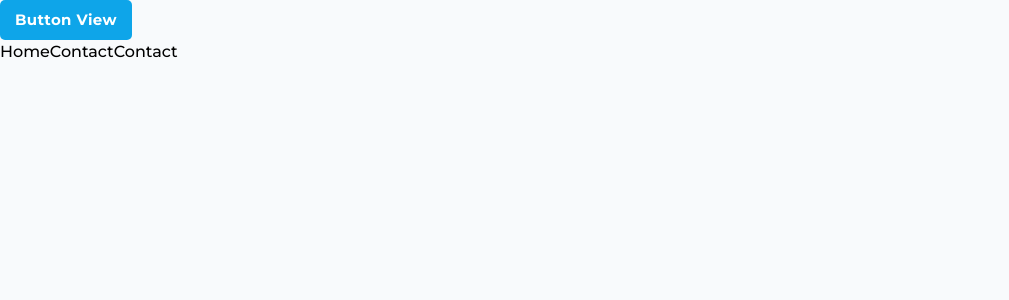
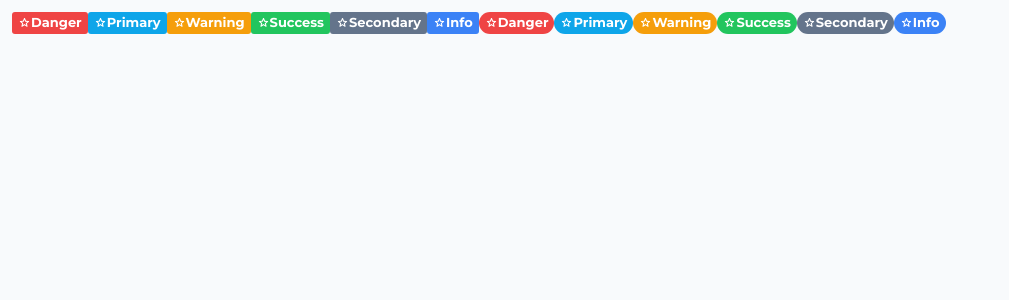
Before and after one commit to quachthientai/vuez-component-library, a Vue app: page /#/ in a window 1280 px wide. Shown: the top 300 px of the page, without its empty margins (0-1009 px from the left). Built offline with nearby package versions, Linux system fonts and the light colour scheme; a web font is replaced by a local one.

Commit message:
start implement badge component

```diff
--- a/src/App.vue
+++ b/src/App.vue
@@ -2,6 +2,7 @@
   import HomeView from '@/views/HomeView.vue'
   import ButtonView from '@/views/ButtonView.vue'
   import Button from '@/components/Button/Button.vue'
+  import Badge from '@/components/Badge/Badge.vue'
   import {RouterLink, RouterView} from 'vue-router'
 
   export default {
@@ -13,20 +14,35 @@
     components: {
       Button,
       ButtonView,
-      HomeView
+      HomeView,
+      Badge
     }
   }
 </script>
 
 <template>
-  <div>
-    <Button btnClass="btn btn-primary" text="Button View"></Button>
-    <RouterLink to="/home">Home</RouterLink>
-    <RouterLink to="/contact">Contact</RouterLink>
-    <RouterLink to="/button">Contact</RouterLink>
-    <!-- <RouterLink to="/button">Button</RouterLink> -->
+  <div class="mt-3 ms-3">
+    <Badge text="Danger" icon="material-symbols:star-outline-rounded" badgeClass="badge badge-danger"></Badge>
+    <Badge text="Primary" icon="material-symbols:star-outline-rounded" badgeClass="badge badge-primary"></Badge>
+    <Badge text="Warning" icon="material-symbols:star-outline-rounded" badgeClass="badge badge-warning"></Badge>
+    <Badge text="Success" icon="material-symbols:star-outline-rounded" badgeClass="badge badge-success"></Badge>
+    <Badge text="Secondary" icon="material-symbols:star-outline-rounded" badgeClass="badge badge-secondary"></Badge>
+    <Badge text="Info" icon="material-symbols:star-outline-rounded" badgeClass="badge badge-info"></Badge>
+
+    <Badge text="Danger" icon="material-symbols:star-outline-rounded" badgeClass="badge badge-pill-danger"></Badge>
+    <Badge text="Primary" icon="material-symbols:star-outline-rounded" badgeClass="badge badge-pill-primary"></Badge>
+    <Badge text="Warning" icon="material-symbols:star-outline-rounded" badgeClass="badge badge-pill-warning"></Badge>
+    <Badge text="Success" icon="material-symbols:star-outline-rounded" badgeClass="badge badge-pill-success"></Badge>
+    <Badge text="Secondary" icon="material-symbols:star-outline-rounded" badgeClass="badge badge-pill-secondary"></Badge>
+    <Badge text="Info" icon="material-symbols:star-outline-rounded" badgeClass="badge badge-pill-info"></Badge>
+
+    <!-- <router-link to="/">Home</router-link> |
+
+    <router-link to="/button">Button</router-link> | -->
+
+
   </div>
-  <RouterView />
+  <!-- <router-view /> -->
 
 </template>
 
--- /dev/null
+++ b/src/assets/components/_badge.scss
@@ -0,0 +1,18 @@
+$variants: "primary", "secondary", "info", "warning", "danger", "success";
+
+@layer base {
+   .badge {
+      @apply bg-primary-500 font-bold text-white text-[13px] py-[1px] px-[6px] rounded-[3px]
+   }
+}
+
+@layer utilities {
+   @each $variant in $variants {
+      .badge-#{$variant} {
+         @apply bg-#{$variant}-500;
+      }
+      .badge-pill-#{$variant} {
+         @apply rounded-full bg-#{$variant}-500;
+      }
+   }
+}
--- a/src/assets/tailwind.scss
+++ b/src/assets/tailwind.scss
@@ -3,7 +3,8 @@
 @tailwind components;
 @tailwind utilities;
 
-@import './button';
+@import './components/button';
+@import './components/badge';
 
 
 @layer base {
--- /dev/null
+++ b/src/components/Badge/Badge.vue
@@ -0,0 +1,50 @@
+<!-- badge props: text(string, default-null), background, position-x, position-y -->
+<script>
+   import { Icon } from '@iconify/vue'
+   export default {
+      name: 'Badge',
+      components: {
+         Icon
+      },
+      props: {
+         text: {
+            type: String,
+            default: null,
+         },
+         icon: {
+            type: String,
+            default: null
+         },
+         iconPosition: {
+            type: String,
+            default: 'left'
+         },
+         badgeClass: {
+            type: String,
+            default: 'badge badge-primary',
+            required: true,
+         },
+         positionX: {
+            type: String,
+            default: 'right'
+         },
+         positionY: {
+            type: String,
+            default: 'top'
+         }
+      }
+   }
+</script>
+
+<template>
+   <span :class="badgeClass" class="inline-flex items-center">
+
+      <Icon v-if="icon" :icon="icon" />
+      <span>
+         {{ text }}
+      </span>
+
+   </span>
+</template>
+
+<style lang="scss"></style>
--- a/src/components/Button/Button.vue
+++ b/src/components/Button/Button.vue
@@ -60,7 +60,6 @@
 </script>
 
 <template>
-   <router-link :to="{path: routeLink}">
    <button
       :class="`
          ${btnClass}
@@ -90,7 +89,7 @@
          </template>
       </a>
    </button>
-   </router-link>
+
 
 </template>
 
--- /dev/null
+++ b/src/components/Button/ButtonGroup.vue
@@ -0,0 +1,25 @@
+<script>
+   import Button from '@/components/Button/Button.vue';
+
+   export default {
+      name: 'Button Group',
+      components: {
+         Button
+      },
+      props: {
+         btnClass: {
+            type: String,
+            default: null,
+            required: true,
+         }
+      }
+   }
+</script>
+
+<template>
+   <div>
+
+   </div>
+</template>
+
+<style lang="scss"></style>
--- a/src/router/index.js
+++ b/src/router/index.js
@@ -1,28 +1,29 @@
-import { createRouter, createWebHashHistory } from 'vue-router';
+import { createRouter, createWebHistory, createWebHashHistory } from 'vue-router';
+import ButtonView from '@/views/ButtonView.vue'
+import HomeView from '@/views/HomeView.vue'
 
 const routes = [
    {
-      path: '/home',
+      path: '/',
       name: 'home',
-      component: () => import('@/views/HomeView.vue')
+      component: HomeView
    },
-   {
-      path: '/contact',
-      name: 'contact',
-      component: () => import('@/views/ContactView.vue')
-   },
+
    {
       path: '/button',
       name: 'button',
-      component: () => import('@/views/ButtonView.vue')
+      component: ButtonView,
    }
 ]
 
 const router = createRouter({
-   history: createWebHashHistory(),
-   routes: routes,
+   history: createWebHistory(),
+   routes,
 
 })
 
 
+
+
+
 export default router
--- a/src/views/ContactView.vue
+++ /dev/null
@@ -1,11 +0,0 @@
-<script>
-   import Button from '@/components/Button/Button.vue'
-
-   export default {
-      name: 'ContactView'
-   }
-</script>
-
-<template>
-   <div>This is Contact view</div>
-</template>
--- a/tailwind.config.js
+++ b/tailwind.config.js
@@ -48,7 +48,6 @@ module.exports =  {
         700: '#1d4ed8',
         800: '#1e40af',
         900: '#1e3a8a',
-
       },
       success: {
         50: '#F0FDF4',
--- a/vite.config.js
+++ b/vite.config.js
@@ -1,5 +1,4 @@
 import { fileURLToPath, URL } from 'node:url'
-
 import { defineConfig } from 'vite'
 import vue from '@vitejs/plugin-vue'
 import vueJsx from '@vitejs/plugin-vue-jsx'
```
Also changed, not shown: src/assets/components/_button.scss (renamed from src/assets/_button.scss, +5 -2 lines). Lines whose indentation alone changed are shown as unchanged.
